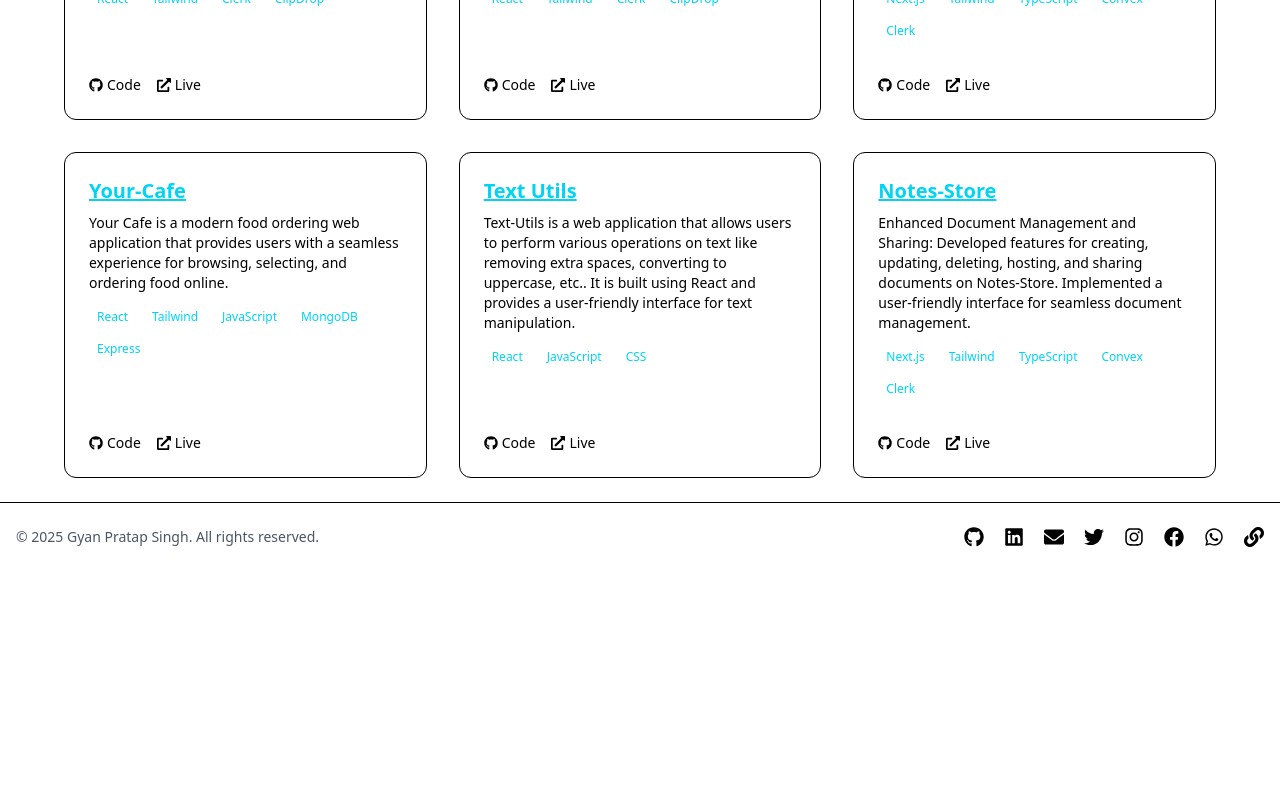
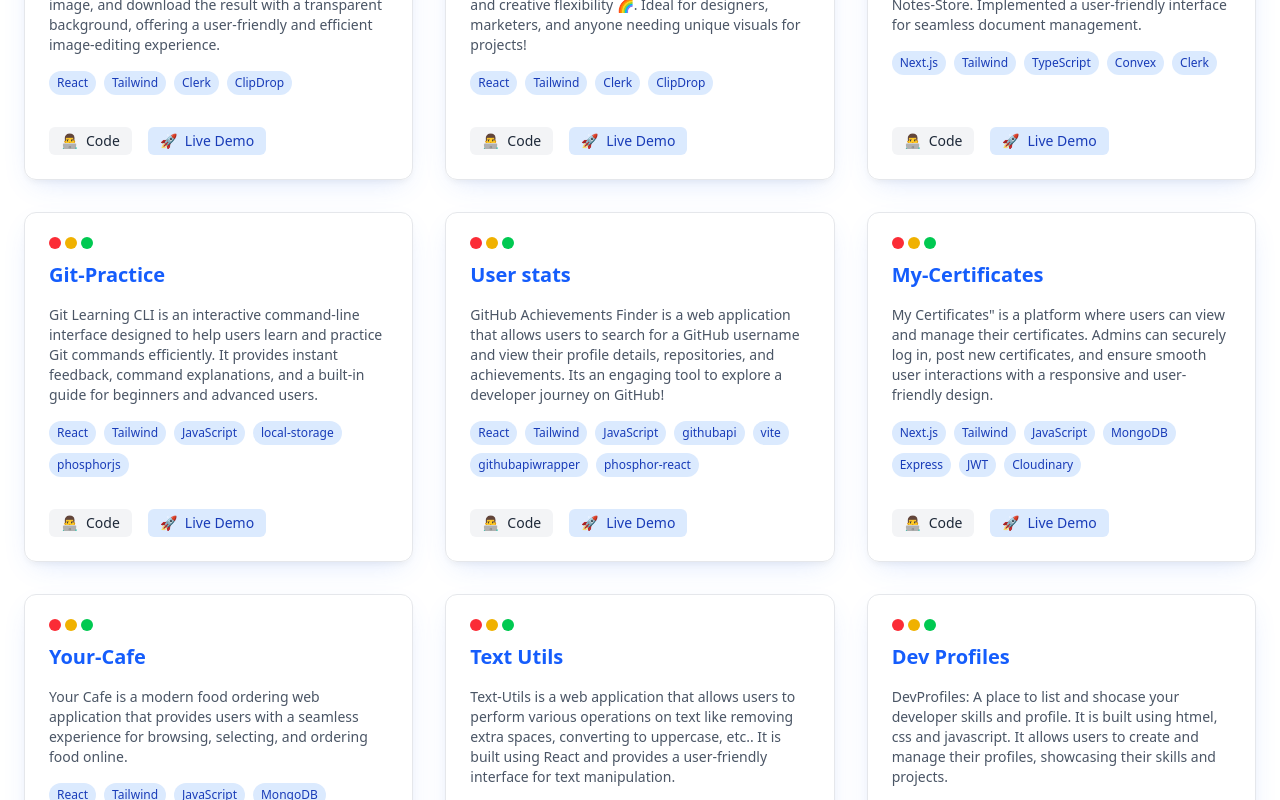
Before and after one commit to Gyanthakur/Gyan-Pratap-Singh, a Next.js app: page /projects in a window 1280 px wide. Shown: the part 900-1700 px from the top of the page. Before the commit the page ends 1471 px from the top, so only its background shows below. Built offline with nearby package versions, Linux system fonts and the light colour scheme.

Commit message:
modified: projects

```diff
--- a/src/app/projects/page.jsx
+++ b/src/app/projects/page.jsx
@@ -1,89 +1,9 @@
-// 'use client'
 
-// import { motion } from 'framer-motion'
-// import { FaExternalLinkAlt, FaGithub } from 'react-icons/fa'
-
-// const projects = [
-//   {
-//     title: 'E-Learning Website',
-//     description: 'A platform to learn courses through curated YouTube videos. Built with HTML, CSS, JS.',
-//     tech: ['HTML', 'CSS', 'JavaScript'],
-//     github: 'https://github.com/TanviCodesEveryday/e-learning',
-//     demo: 'https://your-elearning-site.vercel.app',
-//   },
-//   {
-//     title: 'Job Portal App',
-//     description:
-//       'A full-stack job portal using Next.js, MongoDB, Clerk, Supabase, and Tailwind. Supports auth and job listings.',
-//     tech: ['Next.js', 'MongoDB', 'Tailwind', 'Clerk'],
-//     github: 'https://github.com/TanviCodesEveryday/job-portal',
-//     demo: 'https://job-portal-app.vercel.app',
-//   },
-//   {
-//     title: 'Text Utils',
-//     description:
-//       'A React-based app to transform and analyze text: convert case, count words, clear/copy text, etc.',
-//     tech: ['React', 'JavaScript', 'CSS'],
-//     github: 'https://github.com/TanviCodesEveryday/text-utils',
-//     demo: 'https://text-utils-app.vercel.app',
-//   },
-// ]
-
-// export default function ProjectsPage() {
-//   return (
-//     <div className="min-h-screen bg-black text-white py-16 px-4">
-//       <h1 className="text-4xl font-bold text-center mb-12">Projects I've Built</h1>
-
-//       <div className="grid sm:grid-cols-2 lg:grid-cols-3 gap-8 max-w-6xl mx-auto">
-//         {projects.map((project, index) => (
-//           <motion.div
-//             key={index}
-//             whileHover={{ y: -10, scale: 1.02 }}
-//             className="bg-white/10 backdrop-blur-md rounded-xl border border-white/10 shadow-lg p-6 space-y-4 flex flex-col justify-between"
-//           >
-//             <div>
-//               <h2 className="text-xl font-bold mb-2">{project.title}</h2>
-//               <p className="text-gray-300 text-sm">{project.description}</p>
-//               <div className="mt-3 flex flex-wrap gap-2">
-//                 {project.tech.map((tech, i) => (
-//                   <span
-//                     key={i}
-//                     className="px-2 py-1 text-xs rounded bg-white/20 text-cyan-300"
-//                   >
-//                     {tech}
-//                   </span>
-//                 ))}
-//               </div>
-//             </div>
-//             <div className="flex items-center gap-4 pt-4">
-//               <a
-//                 href={project.github}
-//                 target="_blank"
-//                 rel="noopener noreferrer"
-//                 className="flex items-center gap-1 text-sm text-white hover:text-cyan-400 transition"
-//               >
-//                 <FaGithub /> Code
-//               </a>
-//               <a
-//                 href={project.demo}
-//                 target="_blank"
-//                 rel="noopener noreferrer"
-//                 className="flex items-center gap-1 text-sm text-white hover:text-green-400 transition"
-//               >
-//                 <FaExternalLinkAlt /> Live
-//               </a>
-//             </div>
-//           </motion.div>
-//         ))}
-//       </div>
-//     </div>
-//   )
-// }
 
 'use client'
+import React from 'react';
 
-import { motion } from 'framer-motion'
-import { FaExternalLinkAlt, FaGithub } from 'react-icons/fa'
+const ProjectsPage = ({ theme }) => {
 
   const projects = [
     {
@@ -133,6 +53,30 @@ const projects = [
       demo: 'https://notes-store-app.vercel.app/',
     },
     {
+      title: 'Git-Practice',
+      description: 'Git Learning CLI is an interactive command-line interface designed to help users learn and practice Git commands efficiently. It provides instant feedback, command explanations, and a built-in guide for beginners and advanced users. ',
+      tech: ['React', 'Tailwind', 'JavaScript', 'local-storage', 'phosphorjs'],
+      github: 'https://github.com/Gyanthakur/Git-Practice',
+      demo: 'https://git-practice-umber.vercel.app/',
+    },
+    {
+      title: 'User stats',
+      description: 'GitHub Achievements Finder is a web application that allows users to search for a GitHub username and view their profile details, repositories, and achievements. Its an engaging tool to explore a developer journey on GitHub!',
+
+      tech: ['React', 'Tailwind', 'JavaScript', 'githubapi', 'vite', 'githubapiwrapper', 'phosphor-react'],
+      github: 'https://github.com/Gyanthakur/User-Stats',
+      demo: 'https://user-stats-zeta.vercel.app/',
+    },
+    {
+      title: 'My-Certificates',
+      description:
+        'My Certificates" is a platform where users can view and manage their certificates. Admins can securely log in, post new certificates, and ensure smooth user interactions with a responsive and user-friendly design.',
+      tech: ['Next.js', 'Tailwind', 'JavaScript', 'MongoDB', 'Express' , 'JWT', 'Cloudinary'],
+      github: 'https://github.com/Gyanthakur/My-Certificates',
+      demo: 'https://my-certificates-mu.vercel.app/',
+    },
+
+    {
       title: 'Your-Cafe',
       description:
         'Your Cafe is a modern food ordering web application that provides users with a seamless experience for browsing, selecting, and ordering food online.',
@@ -148,75 +92,105 @@ const projects = [
       github: 'https://github.com/Gyanthakur/TextUtils',
       demo: 'https://gyanthakur.github.io/TextUtils/',
     },
+
     {
-    title: 'Notes-Store',
+      title: 'Dev Profiles',
       description:
-      'Enhanced Document Management and Sharing: Developed features for creating, updating, deleting, hosting, and sharing documents on Notes-Store. Implemented a user-friendly interface for seamless document management.',
-    tech: ['Next.js', 'Tailwind', 'TypeScript', 'Convex', 'Clerk'],
-    github: 'https://github.com/Gyanthakur/notes_store',
-    demo: 'https://notes-store-app.vercel.app/',
-  },
+        'DevProfiles: A place to list and shocase your developer skills and profile. It is built using htmel, css and javascript. It allows users to create and manage their profiles, showcasing their skills and projects.',
+      tech: ['HTML', 'CSS', 'JavaScript'],
+
+      github: 'https://github.com/Gyanthakur/Dev_Profiles',
+      demo: 'https://dev-profile-smoky.vercel.app/',
+    }
 
 
 
   ]
 
-export default function ProjectsPage() {
   return (
-    <div className="min-h-screen py-6 px-4 light:bg-white dark:bg-black light:text-black dark:text-white transition-colors duration-300">
-      <h1 className="text-4xl text-orange-500 dark:text-white font-bold text-center mb-12">Projects I've Built</h1>
+    <div className={`min-h-screen py-12 px-4 sm:px-6 transition-colors duration-500 ${theme === 'dark' ? 'bg-black text-white' : 'bg-white text-gray-900'}`}>
+  <div className="max-w-7xl mx-auto">
+    <div className="flex justify-center items-center mb-12">
+      <h1 className="text-3xl  sm:text-4xl font-bold  text-orange-500">
+        Projects I've Built
+      </h1>
+    </div>
 
-      <div className="grid sm:grid-cols-2 lg:grid-cols-3 gap-8 max-w-6xl mx-auto">
+    <div className="grid sm:grid-cols-1 md:grid-cols-2 lg:grid-cols-3 gap-6 sm:gap-8">
       {projects.map((project, index) => (
-          <motion.div
+        <div
           key={index}
-            whileHover={{ y: -10, scale: 1.02 }}
-            className="rounded-xl border p-6 space-y-4 flex flex-col justify-between
-                      light:bg-black/5 dark:bg-white/10
-                      light:border-black/10 dark:border-white/10
-                      light:shadow-lg dark:shadow-[0_0_20px_rgba(255,255,255,0.1)]
-                      backdrop-blur-md transition-all duration-300"
+          className={`rounded-xl p-6 h-full flex flex-col justify-between transform transition duration-300 hover:-translate-y-2
+                     ${theme === 'dark' ?
+                       'bg-black border border-gray-800 shadow-lg shadow-purple-500/10' :
+                       'bg-white/60 border border-gray-200 shadow-xl shadow-blue-500/10'}`}
+          style={{
+            boxShadow: theme === 'dark'
+              ? '0 10px 30px -10px rgba(255, 255, 255, 0.05), 0 4px 6px -2px rgba(255, 255, 255, 0.02)'
+              : '0 10px 30px -10px rgba(60, 120, 250, 0.2), 0 4px 6px -2px rgba(0, 0, 0, 0.05)'
+          }}
         >
           <div>
-              <h2 className="text-xl text-cyan-400 underline font-bold mb-2">{project.title}</h2>
-              <p className="text-sm light:text-gray-700 dark:text-gray-300">{project.description}</p>
-              <div className="mt-3 flex flex-wrap gap-2">
+            <div className="mb-4">
+              <div className="flex space-x-1 mb-3">
+                <div className="w-3 h-3 rounded-full bg-red-500"></div>
+                <div className="w-3 h-3 rounded-full bg-yellow-500"></div>
+                <div className="w-3 h-3 rounded-full bg-green-500"></div>
+              </div>
+              <h2 className={`text-xl font-bold mb-3 ${theme === 'dark' ? 'text-cyan-300' : 'text-blue-600'}`}>
+                {project.title}
+              </h2>
+            </div>
+            <p className={`text-sm mb-4 ${theme === 'dark' ? 'text-gray-400' : 'text-gray-600'}`}>
+              {project.description}
+            </p>
+            <div className="flex flex-wrap gap-2 mb-6">
               {project.tech.map((tech, i) => (
                 <span
                   key={i}
-                    className="px-2 py-1 text-xs rounded light:bg-black/10 dark:bg-white/20 text-cyan-400"
+                  className={`px-2 py-1 text-xs rounded-full ${
+                    theme === 'dark'
+                      ? 'bg-gray-900 text-cyan-400'
+                      : 'bg-blue-100 text-blue-800'
+                  }`}
                 >
                   {tech}
                 </span>
               ))}
             </div>
           </div>
-            <div className="flex items-center gap-4 pt-4">
+
+          <div className="flex items-center gap-4 pt-2 mt-auto">
             <a
               href={project.github}
               target="_blank"
               rel="noopener noreferrer"
-                className="flex items-center gap-1 text-sm transition
-                           light:text-black dark:text-white
-                           hover:text-cyan-600 dark:hover:text-cyan-400"
+              className={`flex items-center gap-1 text-sm px-3 py-1 rounded-md transition
+                          ${theme === 'dark'
+                            ? 'bg-gray-900 hover:bg-gray-800 text-white'
+                            : 'bg-gray-100 hover:bg-gray-200 text-gray-800'}`}
             >
-                <FaGithub /> Code
+              <span className="mr-1">👨‍💻</span> Code
             </a>
             <a
               href={project.demo}
               target="_blank"
               rel="noopener noreferrer"
-                className="flex items-center gap-1 text-sm transition
-                           light:text-black dark:text-white
-                           hover:text-green-600 dark:hover:text-green-400"
+              className={`flex items-center gap-1 text-sm px-3 py-1 rounded-md transition
+                          ${theme === 'dark'
+                            ? 'bg-purple-700 hover:bg-purple-600 text-white'
+                            : 'bg-blue-100 hover:bg-blue-200 text-blue-800'}`}
             >
-                <FaExternalLinkAlt /> Live
+              <span className="mr-1">🚀</span> Live Demo
             </a>
           </div>
-          </motion.div>
+        </div>
       ))}
     </div>
+  </div>
+</div>
 
-    </div>
-  )
-}
+  );
+};
+
+export default ProjectsPage;
```
Lines whose indentation alone changed are shown as unchanged.
